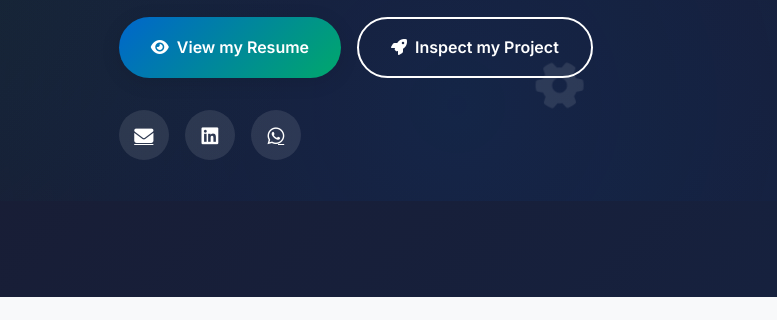
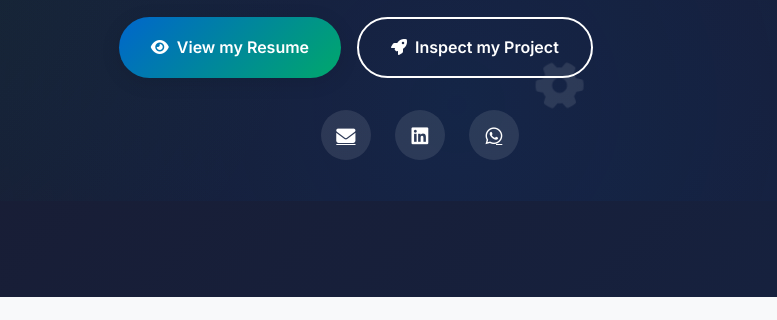
Before and after one commit to tamilan12th/thamaraiselvan-portfolio, a website: page index.html in a window 1280 px wide. Shown: the part 183-503 px from the top of the page, 503-1280 px from the left. Drawn offline with Linux system fonts and the light colour scheme.

Commit message:
Update style.css

```diff
--- a/style.css
+++ b/style.css
@@ -315,8 +315,10 @@ body {
 
 .social-links {
   display: flex;
-  gap: 1rem;
-  align: center;
+  justify-content: center;
+  align-items: center;
+  gap: 1.5rem;
+  margin-top: 1.5rem;
 }
 
 .social-link {
```
